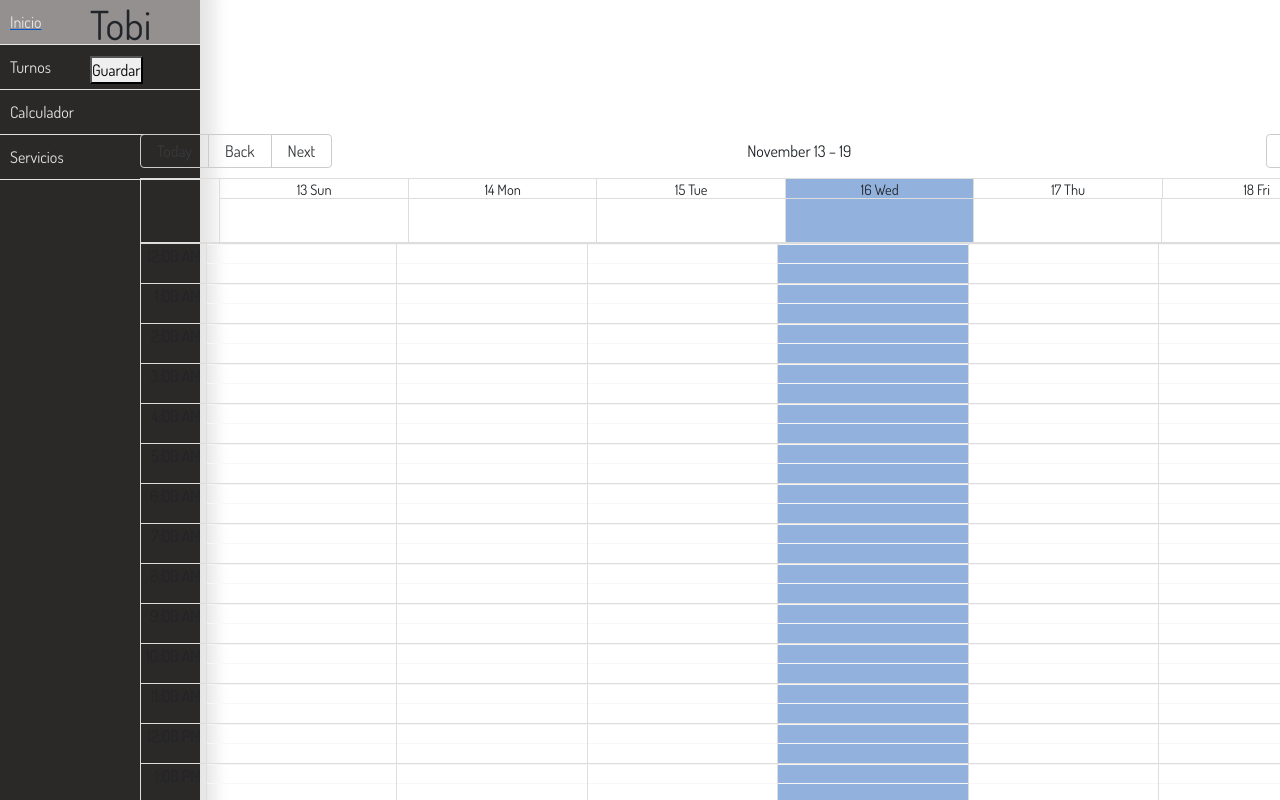
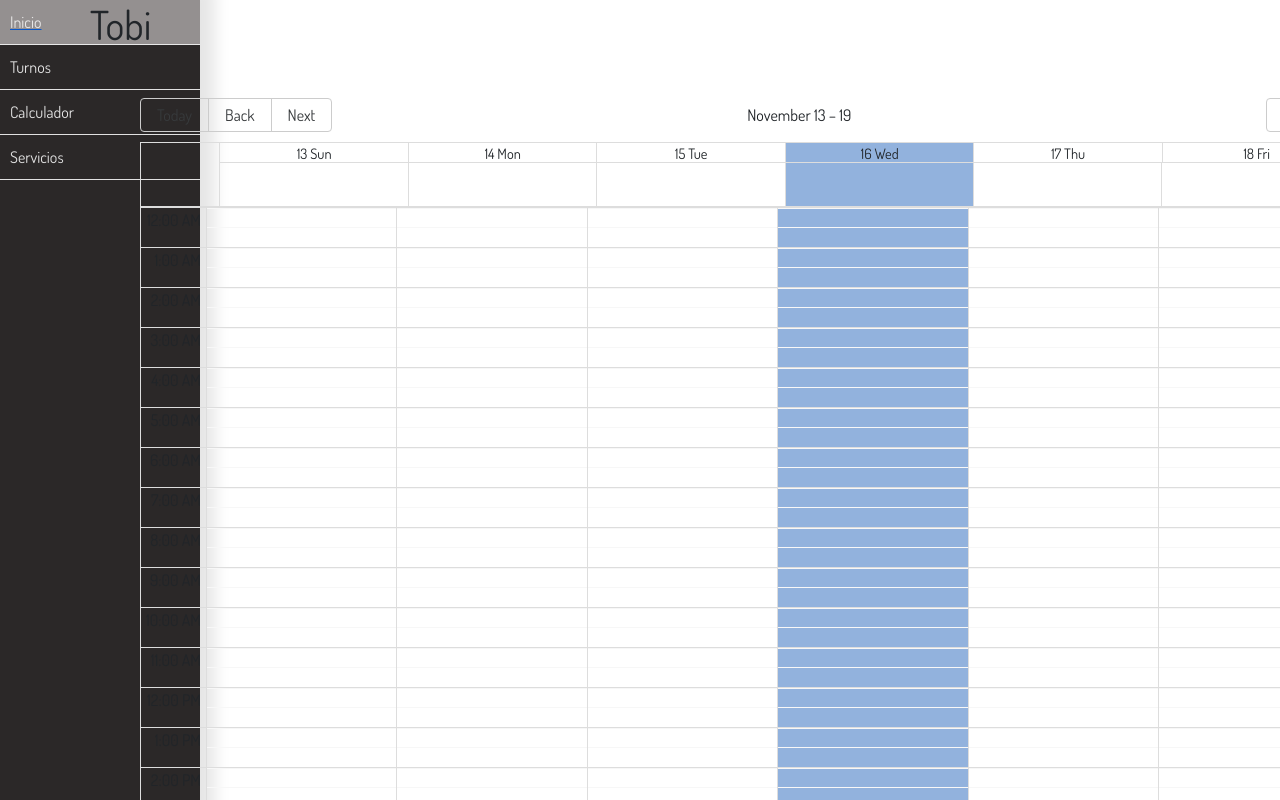
Before and after one commit to guidomora/stella-peluqueria, a React (Create React App) app: page /turnos in a window 1280 px wide. Shown: the top 800 px of the page. Built offline with nearby package versions, Linux system fonts and the light colour scheme.

Commit message:
sigue sin funcionar el calendario

```diff
--- a/src/Components/Calendario/Calendario.js
+++ b/src/Components/Calendario/Calendario.js
@@ -7,19 +7,34 @@ import { Calendar, dateFnsLocalizer } from "react-big-calendar";
 import "react-big-calendar/lib/css/react-big-calendar.css";
 import "react-datepicker/dist/react-datepicker.css";
 import "./Calendario.css";
+import { doc, setDoc, collection, query, onSnapshot } from "firebase/firestore";
+import { db } from "../Firebase";
+import { v4 as uuidv4 } from "uuid";
+import { json } from "react-router-dom";
 
-const eventos = [];
+
 const Calendario = ({ nombre }) => {
   const [allEvents, setAllEvents] = useState([]);
 
   const handleSelectSlot = useCallback(
     ({ start, end }) => {
+      const id = uuidv4();
       const title = window.prompt("Turno:");
       if (title) {
-        setAllEvents((prev) => [...prev, { start, end, title }]);
+        setAllEvents((prev) => [...prev, { start, end, title, id, allDay:false }])
+        const agregarFirestore = async () => {
+          await setDoc(doc(db, "Turnos", id), {
+            title: title,
+            start: JSON.stringify(start),
+            end: JSON.stringify(end),
+            allDay:false
+          });
+        }
+        agregarFirestore()
       }
     },
-    [allEvents]
+    [allEvents],
+    console.log( "hola", allEvents)
   );
 
   const locales = {
@@ -34,24 +49,40 @@ const Calendario = ({ nombre }) => {
     locales,
   });
 
-  const saveData = () => {
-    localStorage.setItem("turnos", JSON.stringify(allEvents));
-    console.log("guardado");
+  // const saveData = () => {
+  //   localStorage.setItem("turnos", JSON.stringify(allEvents));
+  //   console.log("guardado");
+  // };
+
+  // useEffect(() => {
+  //   const items = JSON.parse(localStorage.getItem("turnos"));
+  //   if (items) {
+  //     setAllEvents(items);
+  //   }
+  // }, []);
+
+  const obtenerServicios = async () => {
+    const q = query(collection(db, "Turnos"));
+    const unsubscribe = onSnapshot(q, (querySnapshot) => {
+      const docs = [];
+      querySnapshot.forEach((doc) => {
+        docs.push({ ...doc.data() });
+      });
+      setAllEvents(docs);
+    });
+    unsubscribe()
   };
 
   useEffect(() => {
-    const items = JSON.parse(localStorage.getItem("turnos"));
-    if (items) {
-      setAllEvents(items);
-    }
-  }, []);
+    obtenerServicios()
+  }, [])
 
-  console.log(allEvents);
+  console.log("nuevo", allEvents);
 
   return (
     <div>
       <h1>{nombre}</h1>
-      <button onClick={() => saveData()}> Guardar</button>
+      {/* <button onClick={() => saveData()}> Guardar</button> */}
       <Calendar
         localizer={localizer}
         events={allEvents}
```
